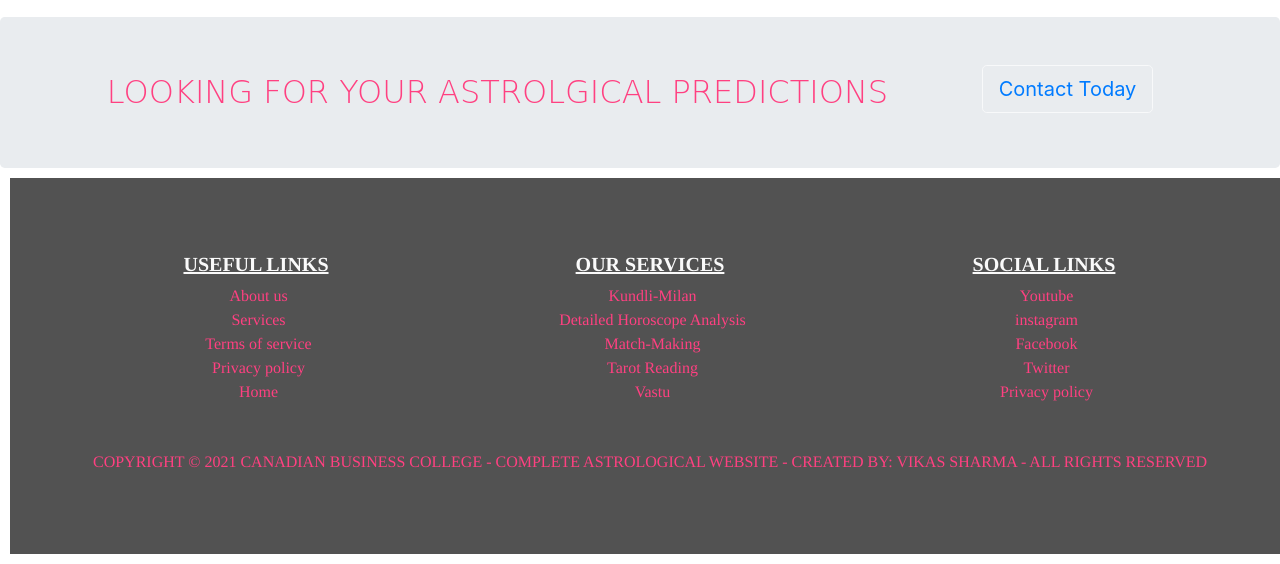
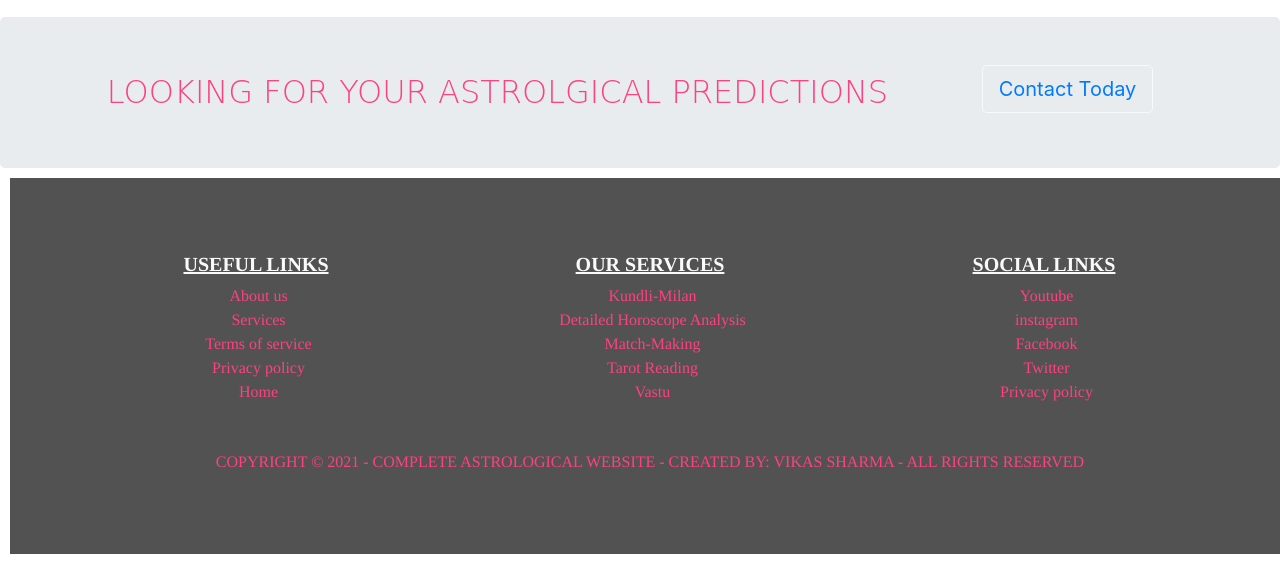
Before and after one commit to vikasinder/astrovikas, a plain HTML site: page index.html in a window 1280 px wide. Shown: the part 3583-4147 px from the top of the page. Drawn offline with nearby package versions, Linux system fonts and the light colour scheme; no server answers; a web font is replaced by a local one.

Commit message:
Update index.html

```diff
--- a/index.html
+++ b/index.html
@@ -587,8 +587,7 @@
                     </div>
 
                 </div>
-                <p id="copyright">Copyright © 2021 Canadian Business College - Complete Astrological website - created
-                    by: Vikas Sharma - All rights reserved
+                <p id="copyright">Copyright © 2021 - Complete Astrological website  - created by: Vikas Sharma - All rights reserved
                 </p>
 
 
```
